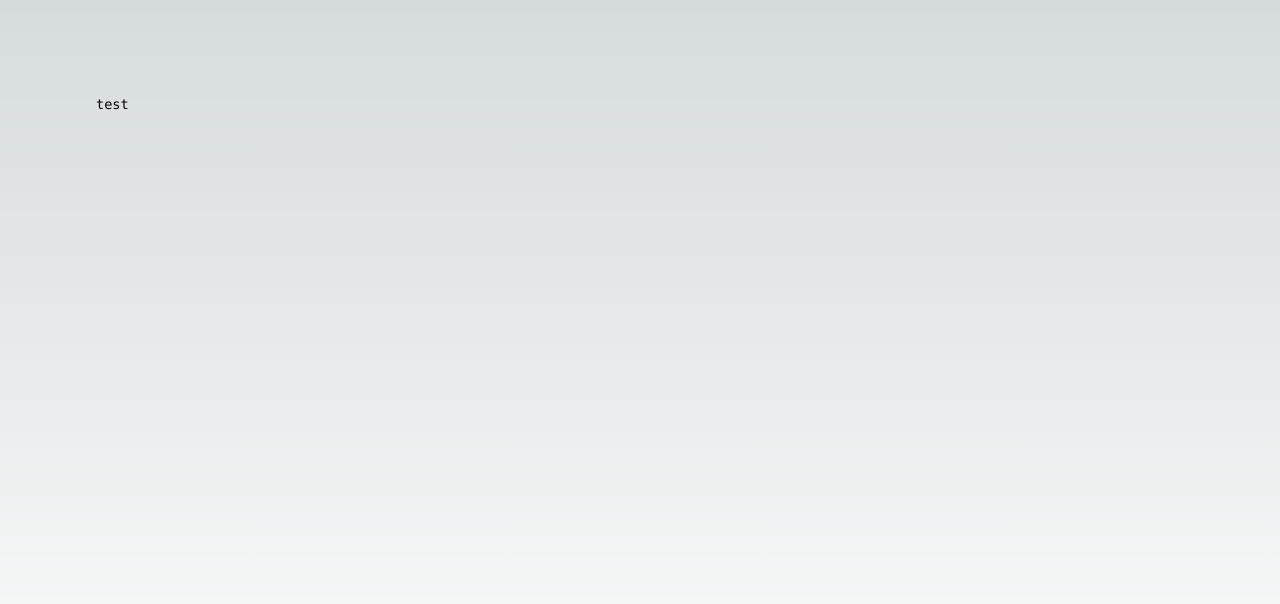
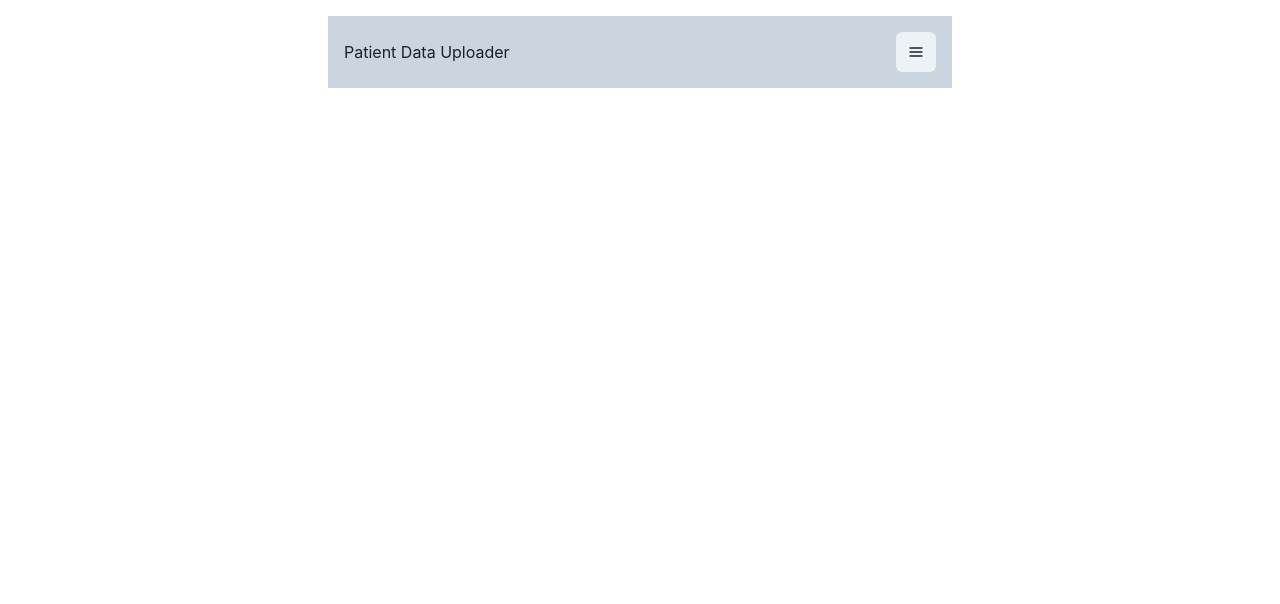
Before and after one commit to miguelcrush/CsvUploader, a Next.js app in the folder src/FrontEnd/: page / in a window 1280 px wide. Shown: the top 604 px of the page. Built offline with nearby package versions, Linux system fonts and the light colour scheme.

Commit message:
front end updates

```diff
--- a/src/FrontEnd/package.json
+++ b/src/FrontEnd/package.json
@@ -9,12 +9,17 @@
     "lint": "next lint"
   },
   "dependencies": {
+    "@chakra-ui/icons": "^2.0.14",
+    "@chakra-ui/react": "^2.4.4",
+    "@emotion/react": "^11.10.5",
+    "@emotion/styled": "^11.10.5",
     "@next/font": "13.1.0",
     "@types/node": "18.11.17",
     "@types/react": "18.0.26",
     "@types/react-dom": "18.0.10",
     "eslint": "8.30.0",
     "eslint-config-next": "13.1.0",
+    "framer-motion": "^8.0.2",
     "next": "13.1.0",
     "react": "18.2.0",
     "react-dom": "18.2.0",
--- a/src/FrontEnd/pages/_app.tsx
+++ b/src/FrontEnd/pages/_app.tsx
@@ -1,6 +1,11 @@
-import '../styles/globals.css'
+import { ChakraProvider } from '@chakra-ui/react'
 import type { AppProps } from 'next/app'
+import theme from '../theme/theme';
 
 export default function App({ Component, pageProps }: AppProps) {
-  return <Component {...pageProps} />
+  return (
+    <ChakraProvider theme={theme}>
+      <Component {...pageProps} />
+    </ChakraProvider>
+  )
 }
--- a/src/FrontEnd/pages/index.tsx
+++ b/src/FrontEnd/pages/index.tsx
@@ -1,9 +1,18 @@
 import Head from 'next/head'
 import Image from 'next/image'
 import { Inter } from '@next/font/google'
-import styles from '../styles/Home.module.css'
-
-const inter = Inter({ subsets: ['latin'] })
+import { Box, Center, Container, Flex, Grid, GridItem, IconButton, Spacer } from '@chakra-ui/react'
+import Link from 'next/link'
+import {
+  Drawer,
+  DrawerBody,
+  DrawerFooter,
+  DrawerHeader,
+  DrawerOverlay,
+  DrawerContent,
+  DrawerCloseButton,
+} from '@chakra-ui/react'
+import { HamburgerIcon } from '@chakra-ui/icons'
 
 export default function Home() {
   return (
@@ -14,11 +23,24 @@ export default function Home() {
         <meta name="viewport" content="width=device-width, initial-scale=1" />
         <link rel="icon" href="/favicon.ico" />
       </Head>
-      <main className={styles.main}>
-        <div className={styles.description}>
-          test
-        </div>
+      <main>
+        <Center>
+          <Box border='1px solid gray.800'
+            bg='gray.300'
+            w={['100%','75%','50%']} p={4}
+            >
+              <Flex>
+                <Center>
+                  Patient Data Uploader
+                </Center>
+                <Spacer/>
+                <Box>
+                  <IconButton aria-label='menu' icon={<HamburgerIcon/>}/>
+                </Box>
+              </Flex>
+          </Box>
 
+        </Center>
       </main>
     </>
   )
--- a/src/FrontEnd/styles/Home.module.css
+++ /dev/null
@@ -1,278 +0,0 @@
-.main {
-  display: flex;
-  flex-direction: column;
-  justify-content: space-between;
-  align-items: center;
-  padding: 6rem;
-  min-height: 100vh;
-}
-
-.description {
-  display: inherit;
-  justify-content: inherit;
-  align-items: inherit;
-  font-size: 0.85rem;
-  max-width: var(--max-width);
-  width: 100%;
-  z-index: 2;
-  font-family: var(--font-mono);
-}
-
-.description a {
-  display: flex;
-  justify-content: center;
-  align-items: center;
-  gap: 0.5rem;
-}
-
-.description p {
-  position: relative;
-  margin: 0;
-  padding: 1rem;
-  background-color: rgba(var(--callout-rgb), 0.5);
-  border: 1px solid rgba(var(--callout-border-rgb), 0.3);
-  border-radius: var(--border-radius);
-}
-
-.code {
-  font-weight: 700;
-  font-family: var(--font-mono);
-}
-
-.grid {
-  display: grid;
-  grid-template-columns: repeat(4, minmax(25%, auto));
-  width: var(--max-width);
-  max-width: 100%;
-}
-
-.card {
-  padding: 1rem 1.2rem;
-  border-radius: var(--border-radius);
-  background: rgba(var(--card-rgb), 0);
-  border: 1px solid rgba(var(--card-border-rgb), 0);
-  transition: background 200ms, border 200ms;
-}
-
-.card span {
-  display: inline-block;
-  transition: transform 200ms;
-}
-
-.card h2 {
-  font-weight: 600;
-  margin-bottom: 0.7rem;
-}
-
-.card p {
-  margin: 0;
-  opacity: 0.6;
-  font-size: 0.9rem;
-  line-height: 1.5;
-  max-width: 30ch;
-}
-
-.center {
-  display: flex;
-  justify-content: center;
-  align-items: center;
-  position: relative;
-  padding: 4rem 0;
-}
-
-.center::before {
-  background: var(--secondary-glow);
-  border-radius: 50%;
-  width: 480px;
-  height: 360px;
-  margin-left: -400px;
-}
-
-.center::after {
-  background: var(--primary-glow);
-  width: 240px;
-  height: 180px;
-  z-index: -1;
-}
-
-.center::before,
-.center::after {
-  content: '';
-  left: 50%;
-  position: absolute;
-  filter: blur(45px);
-  transform: translateZ(0);
-}
-
-.logo,
-.thirteen {
-  position: relative;
-}
-
-.thirteen {
-  display: flex;
-  justify-content: center;
-  align-items: center;
-  width: 75px;
-  height: 75px;
-  padding: 25px 10px;
-  margin-left: 16px;
-  transform: translateZ(0);
-  border-radius: var(--border-radius);
-  overflow: hidden;
-  box-shadow: 0px 2px 8px -1px #0000001a;
-}
-
-.thirteen::before,
-.thirteen::after {
-  content: '';
-  position: absolute;
-  z-index: -1;
-}
-
-/* Conic Gradient Animation */
-.thirteen::before {
-  animation: 6s rotate linear infinite;
-  width: 200%;
-  height: 200%;
-  background: var(--tile-border);
-}
-
-/* Inner Square */
-.thirteen::after {
-  inset: 0;
-  padding: 1px;
-  border-radius: var(--border-radius);
-  background: linear-gradient(
-    to bottom right,
-    rgba(var(--tile-start-rgb), 1),
-    rgba(var(--tile-end-rgb), 1)
-  );
-  background-clip: content-box;
-}
-
-/* Enable hover only on non-touch devices */
-@media (hover: hover) and (pointer: fine) {
-  .card:hover {
-    background: rgba(var(--card-rgb), 0.1);
-    border: 1px solid rgba(var(--card-border-rgb), 0.15);
-  }
-
-  .card:hover span {
-    transform: translateX(4px);
-  }
-}
-
-@media (prefers-reduced-motion) {
-  .thirteen::before {
-    animation: none;
-  }
-
-  .card:hover span {
-    transform: none;
-  }
-}
-
-/* Mobile */
-@media (max-width: 700px) {
-  .content {
-    padding: 4rem;
-  }
-
-  .grid {
-    grid-template-columns: 1fr;
-    margin-bottom: 120px;
-    max-width: 320px;
-    text-align: center;
-  }
-
-  .card {
-    padding: 1rem 2.5rem;
-  }
-
-  .card h2 {
-    margin-bottom: 0.5rem;
-  }
-
-  .center {
-    padding: 8rem 0 6rem;
-  }
-
-  .center::before {
-    transform: none;
-    height: 300px;
-  }
-
-  .description {
-    font-size: 0.8rem;
-  }
-
-  .description a {
-    padding: 1rem;
-  }
-
-  .description p,
-  .description div {
-    display: flex;
-    justify-content: center;
-    position: fixed;
-    width: 100%;
-  }
-
-  .description p {
-    align-items: center;
-    inset: 0 0 auto;
-    padding: 2rem 1rem 1.4rem;
-    border-radius: 0;
-    border: none;
-    border-bottom: 1px solid rgba(var(--callout-border-rgb), 0.25);
-    background: linear-gradient(
-      to bottom,
-      rgba(var(--background-start-rgb), 1),
-      rgba(var(--callout-rgb), 0.5)
-    );
-    background-clip: padding-box;
-    backdrop-filter: blur(24px);
-  }
-
-  .description div {
-    align-items: flex-end;
-    pointer-events: none;
-    inset: auto 0 0;
-    padding: 2rem;
-    height: 200px;
-    background: linear-gradient(
-      to bottom,
-      transparent 0%,
-      rgb(var(--background-end-rgb)) 40%
-    );
-    z-index: 1;
-  }
-}
-
-/* Tablet and Smaller Desktop */
-@media (min-width: 701px) and (max-width: 1120px) {
-  .grid {
-    grid-template-columns: repeat(2, 50%);
-  }
-}
-
-@media (prefers-color-scheme: dark) {
-  .vercelLogo {
-    filter: invert(1);
-  }
-
-  .logo,
-  .thirteen img {
-    filter: invert(1) drop-shadow(0 0 0.3rem #ffffff70);
-  }
-}
-
-@keyframes rotate {
-  from {
-    transform: rotate(360deg);
-  }
-  to {
-    transform: rotate(0deg);
-  }
-}
--- a/src/FrontEnd/styles/globals.css
+++ /dev/null
@@ -1,107 +0,0 @@
-:root {
-  --max-width: 1100px;
-  --border-radius: 12px;
-  --font-mono: ui-monospace, Menlo, Monaco, 'Cascadia Mono', 'Segoe UI Mono',
-    'Roboto Mono', 'Oxygen Mono', 'Ubuntu Monospace', 'Source Code Pro',
-    'Fira Mono', 'Droid Sans Mono', 'Courier New', monospace;
-
-  --foreground-rgb: 0, 0, 0;
-  --background-start-rgb: 214, 219, 220;
-  --background-end-rgb: 255, 255, 255;
-
-  --primary-glow: conic-gradient(
-    from 180deg at 50% 50%,
-    #16abff33 0deg,
-    #0885ff33 55deg,
-    #54d6ff33 120deg,
-    #0071ff33 160deg,
-    transparent 360deg
-  );
-  --secondary-glow: radial-gradient(
-    rgba(255, 255, 255, 1),
-    rgba(255, 255, 255, 0)
-  );
-
-  --tile-start-rgb: 239, 245, 249;
-  --tile-end-rgb: 228, 232, 233;
-  --tile-border: conic-gradient(
-    #00000080,
-    #00000040,
-    #00000030,
-    #00000020,
-    #00000010,
-    #00000010,
-    #00000080
-  );
-
-  --callout-rgb: 238, 240, 241;
-  --callout-border-rgb: 172, 175, 176;
-  --card-rgb: 180, 185, 188;
-  --card-border-rgb: 131, 134, 135;
-}
-
-@media (prefers-color-scheme: dark) {
-  :root {
-    --foreground-rgb: 255, 255, 255;
-    --background-start-rgb: 0, 0, 0;
-    --background-end-rgb: 0, 0, 0;
-
-    --primary-glow: radial-gradient(rgba(1, 65, 255, 0.4), rgba(1, 65, 255, 0));
-    --secondary-glow: linear-gradient(
-      to bottom right,
-      rgba(1, 65, 255, 0),
-      rgba(1, 65, 255, 0),
-      rgba(1, 65, 255, 0.3)
-    );
-
-    --tile-start-rgb: 2, 13, 46;
-    --tile-end-rgb: 2, 5, 19;
-    --tile-border: conic-gradient(
-      #ffffff80,
-      #ffffff40,
-      #ffffff30,
-      #ffffff20,
-      #ffffff10,
-      #ffffff10,
-      #ffffff80
-    );
-
-    --callout-rgb: 20, 20, 20;
-    --callout-border-rgb: 108, 108, 108;
-    --card-rgb: 100, 100, 100;
-    --card-border-rgb: 200, 200, 200;
-  }
-}
-
-* {
-  box-sizing: border-box;
-  padding: 0;
-  margin: 0;
-}
-
-html,
-body {
-  max-width: 100vw;
-  overflow-x: hidden;
-}
-
-body {
-  color: rgb(var(--foreground-rgb));
-  background: linear-gradient(
-      to bottom,
-      transparent,
-      rgb(var(--background-end-rgb))
-    )
-    rgb(var(--background-start-rgb));
-}
-
-a {
-  color: inherit;
-  text-decoration: none;
-}
-
-@media (prefers-color-scheme: dark) {
-  html {
-    color-scheme: dark;
-  }
-}
--- /dev/null
+++ b/src/FrontEnd/theme/theme.ts
@@ -0,0 +1,18 @@
+import { extendTheme, StyleFunctionProps } from "@chakra-ui/react";
+import {mode} from '@chakra-ui/theme-tools';
+
+const theme = extendTheme({
+    styles:{
+        global: (props:StyleFunctionProps)=>({
+            body:{
+                fontFamily:'body',
+                color: mode('gray.800', 'whiteAlpha.900')(props),
+                bg: mode('white', 'gray.800')(props),
+                lineHeight:'base',
+                margin: '1em'
+            }
+        })
+    }
+})
+
+export default theme;
```
Also changed, not shown: 1 other file (tests, documents, lock files or other folders).
